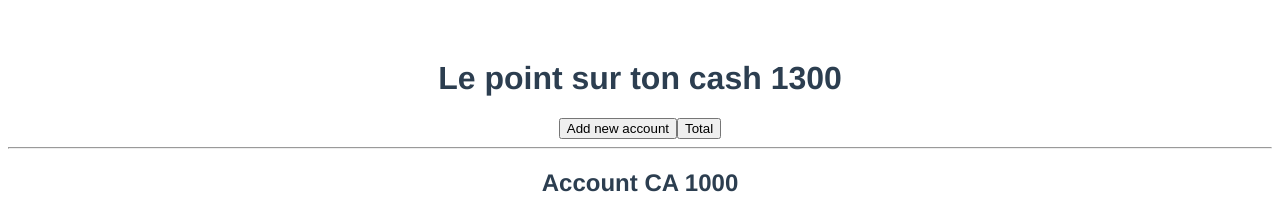
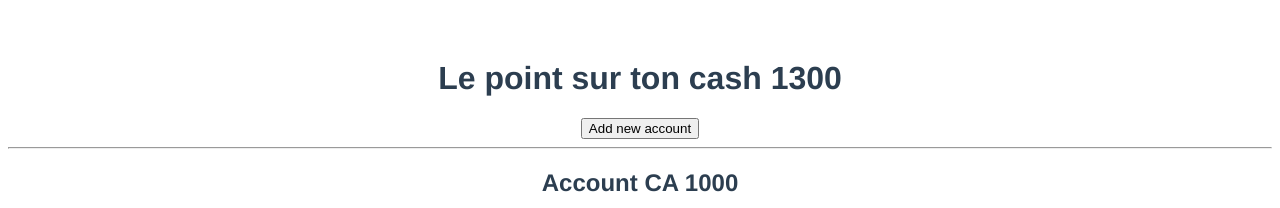
Before and after one commit to lydstyl/200615-cashevo, a Vue app: page / in a window 1280 px wide. Shown: the top 208 px of the page. Built offline with nearby package versions, Linux system fonts and the light colour scheme.

Commit message:
setTotal

```diff
--- a/src/App.vue
+++ b/src/App.vue
@@ -4,10 +4,6 @@
 
     <button type="button" id="addCounter" @click="addNew">
       Add new account
-    </button>
-
-    <button type="button" @click="addNew">
-      Total
     </button>
 
     <Account
@@ -60,6 +56,19 @@ export default {
         name: `${this.defaultName} (${this.accounts.length + 1})`,
         amount: 777,
       });
+
+      this.total = this.setTotal();
+    },
+
+    setTotal() {
+      const total = this.accounts.reduce(
+        (total, account) => total + account.amount,
+        0
+      );
+
+      this.total = total;
+
+      return total;
     },
   },
 };
```
